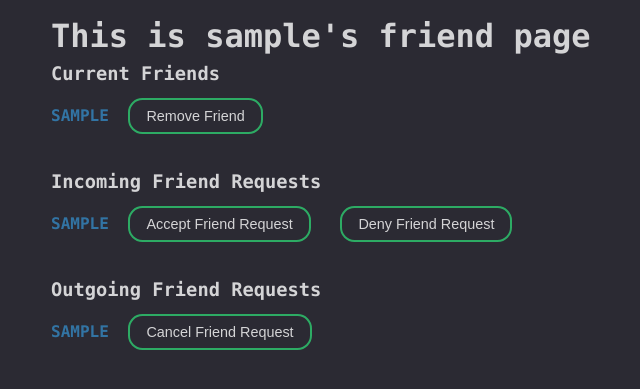
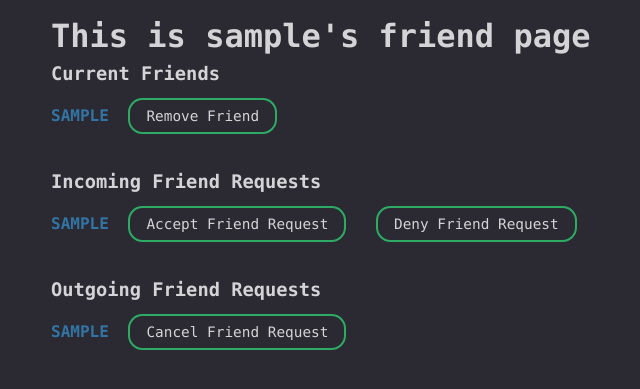
Before and after one commit to ctstolfa/SocialMatcherForGamers, a Django app: a page that uses SMG/templates/friendPage.html in a window 1280 px wide. Shown: the part 80-469 px from the top of the page, without its empty margins (333-973 px from the left). Run offline with Django 4.2, Linux system fonts and the light colour scheme; a user stored in the database is signed in; tables that the repository leaves empty hold one stand-in row (values such as "Sample post").

Commit message:
Changed Font To be more readable

```diff
--- a/SMG/templates/friendPage.html
+++ b/SMG/templates/friendPage.html
@@ -101,9 +101,10 @@
         text-align: center;
         text-decoration: none;
         display: inline-block;
+        font-family: "Bitstream Vera Sans Mono", Monaco, "Courier New", Courier, monospace;
         font-size: 0.9em;
         border-radius: 1em;
-         transition: 0.25s;
+        transition: 0.25s;
         cursor: pointer;
     }
 
```
